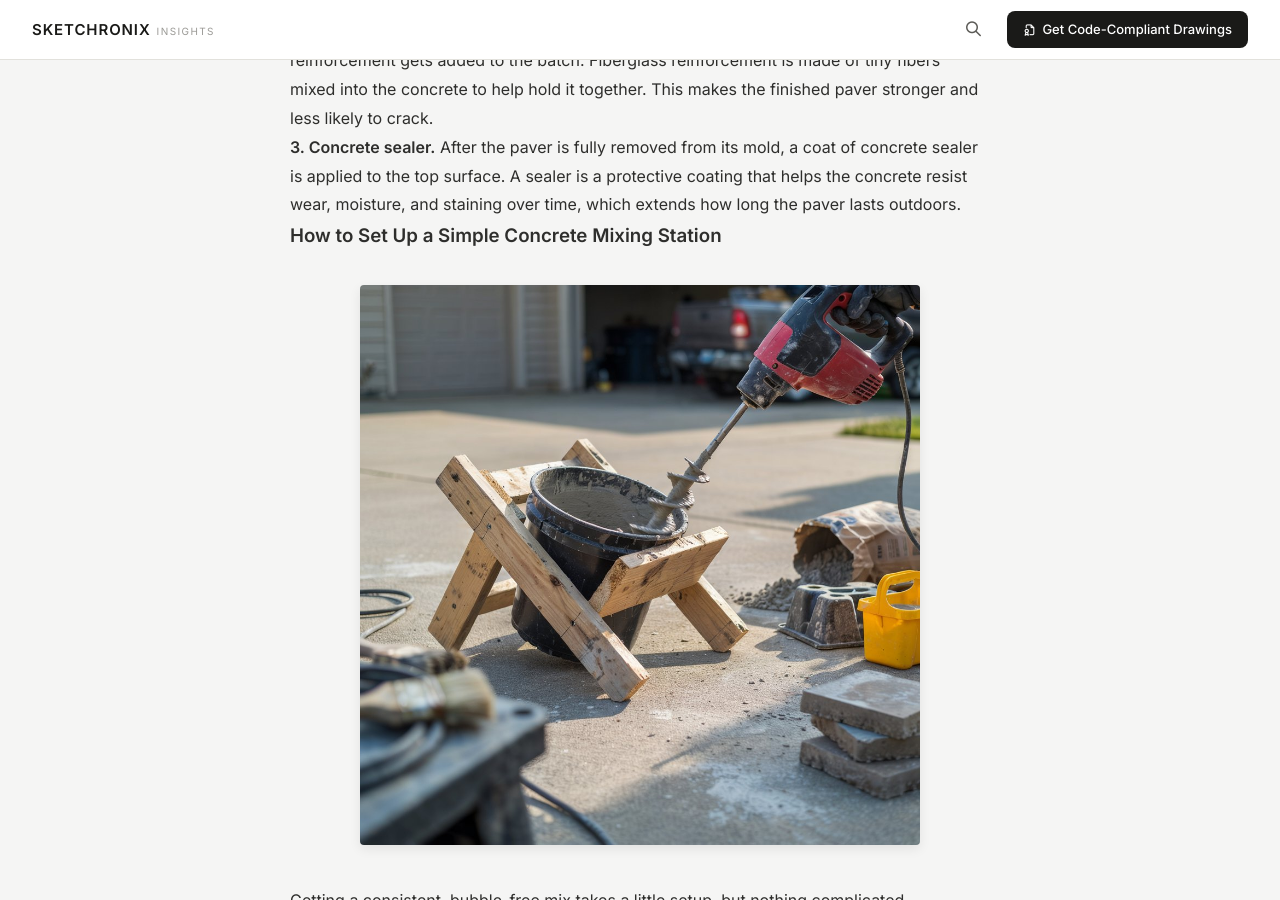
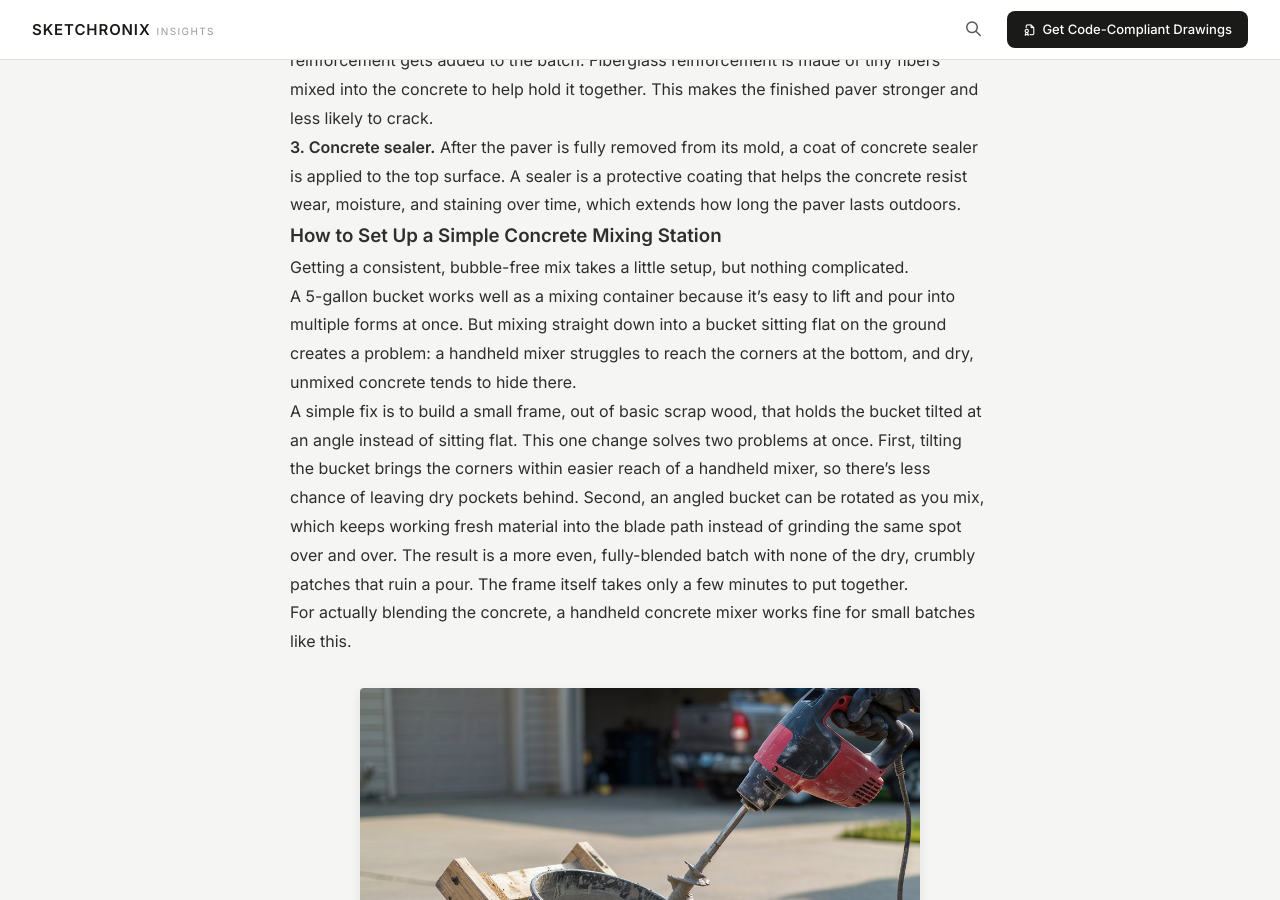
Before and after one commit to sketchronixx/blog, a Jekyll site: the page built from _posts/2026-07-14-diy-stone-look-concrete-pavers.md, in a window 1280 px wide and 900 px high, scrolled down 2237 px. Built offline with Jekyll 4.4.1, drawn with Linux system fonts in a browser that asks for light colours.

Commit message:
Update 2026-07-14-diy-stone-look-concrete-pavers.md

```diff
--- a/_posts/2026-07-14-diy-stone-look-concrete-pavers.md
+++ b/_posts/2026-07-14-diy-stone-look-concrete-pavers.md
@@ -38,9 +38,7 @@ A deluxe paver starts the same way but adds three extra ingredients. Each one im
 **3. Concrete sealer.** After the paver is fully removed from its mold, a coat of concrete sealer is applied to the top surface. A sealer is a protective coating that helps the concrete resist wear, moisture, and staining over time, which extends how long the paver lasts outdoors.
 
 ### How to Set Up a Simple Concrete Mixing Station
-<div style="text-align: center; margin: 2rem 0;">
-  <img src="/assets/images/diy-concrete-mixing-station-tilted-5-gallon-bucket.jpg" alt="Deck ledger board flashing and structural framing connection diagram" style="max-width: 80%; height: auto; border-radius: 4px; box-shadow: 0 4px 12px rgba(0,0,0,0.08);">
-</div>
+
 Getting a consistent, bubble-free mix takes a little setup, but nothing complicated.
 
 A 5-gallon bucket works well as a mixing container because it's easy to lift and pour into multiple forms at once. But mixing straight down into a bucket sitting flat on the ground creates a problem: a handheld mixer struggles to reach the corners at the bottom, and dry, unmixed concrete tends to hide there.
@@ -48,7 +46,9 @@ A 5-gallon bucket works well as a mixing container because it's easy to lift and
 A simple fix is to build a small frame, out of basic scrap wood, that holds the bucket tilted at an angle instead of sitting flat. This one change solves two problems at once. First, tilting the bucket brings the corners within easier reach of a handheld mixer, so there's less chance of leaving dry pockets behind. Second, an angled bucket can be rotated as you mix, which keeps working fresh material into the blade path instead of grinding the same spot over and over. The result is a more even, fully-blended batch with none of the dry, crumbly patches that ruin a pour. The frame itself takes only a few minutes to put together.
 
 For actually blending the concrete, a handheld concrete mixer works fine for small batches like this.
-
+<div style="text-align: center; margin: 2rem 0;">
+  <img src="/assets/images/diy-concrete-mixing-station-tilted-5-gallon-bucket.jpg" alt="Deck ledger board flashing and structural framing connection diagram" style="max-width: 80%; height: auto; border-radius: 4px; box-shadow: 0 4px 12px rgba(0,0,0,0.08);">
+</div>
 ### What's the Right Concrete-to-Water Ratio for Pavers?
 
 Getting a repeatable, predictable ratio matters. If your mix is inconsistent, you'll either run out of material partway through or end up with leftover concrete that goes to waste.
@@ -69,7 +69,9 @@ If you build your own vibration table, two details matter most:
 - **Keep it level.** An unlevel table will cause the wet concrete to settle unevenly, which can leave you with crooked pavers.
 
 A cheap vibration motor mounted to a simple wood frame is enough to get the job done.
-
+<div style="text-align: center; margin: 2rem 0;">
+  <img src="/assets/images/diy-concrete-vibration-table-bubble-free-pavers.jpg" alt="Deck ledger board flashing and structural framing connection diagram" style="max-width: 80%; height: auto; border-radius: 4px; box-shadow: 0 4px 12px rgba(0,0,0,0.08);">
+</div>
 ### How Long Do Homemade Concrete Pavers Need to Cure?
 
 Concrete needs time to harden before it's ready for use. As a general guideline, allow about 24 hours for the concrete to cure inside the form. After removing the pavers, wait roughly another 24 hours before walking on them, just to be safe. In total, plan on about two days between pouring and putting the pavers to use.
```
